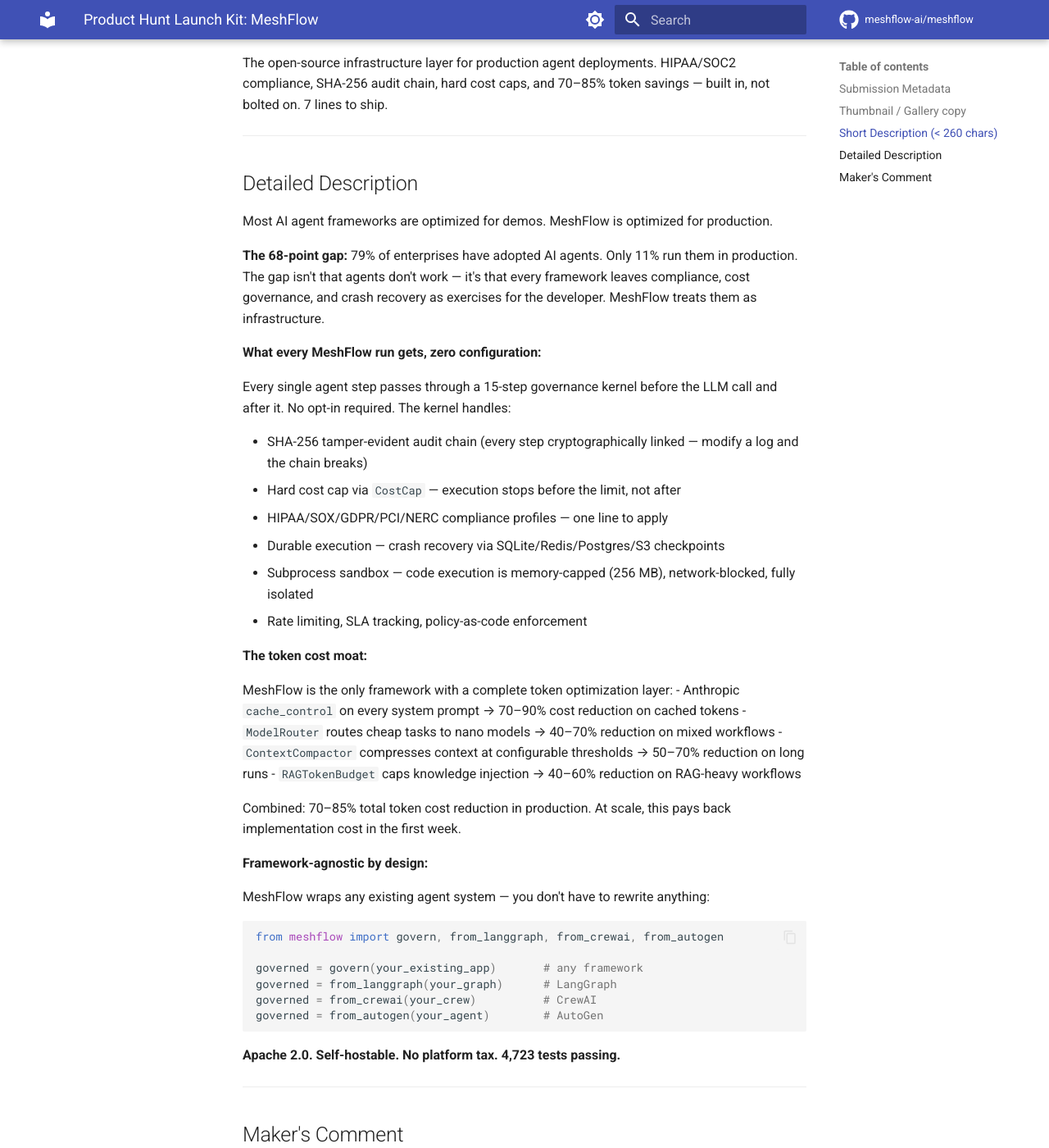
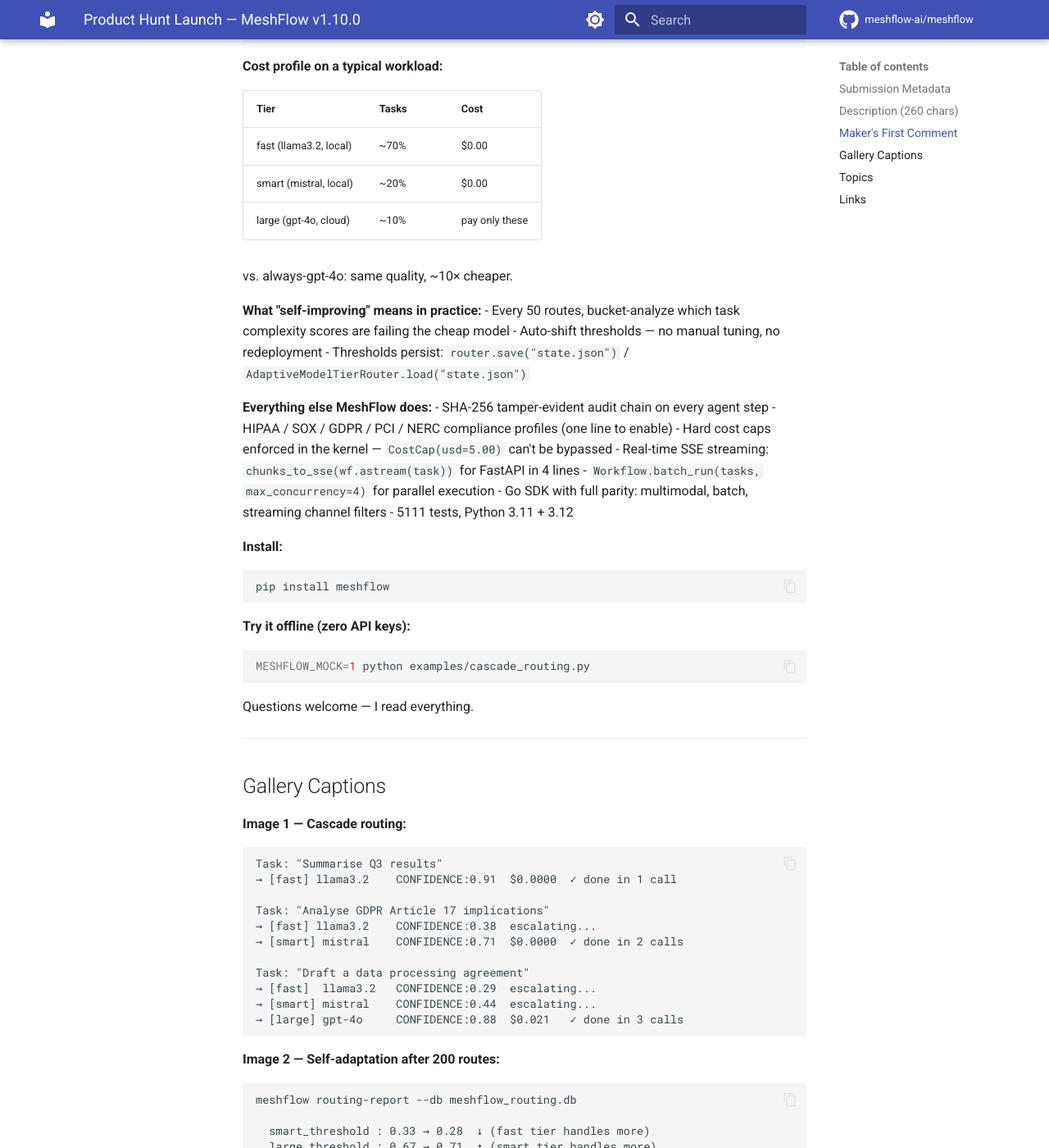
Before and after one commit to Anteneh-T-Tessema/meshflow, an MkDocs documentation site: the page built from docs/launch/product_hunt.md, in a window 1280 px wide and 1400 px high, scrolled down 1304 px. Shown: the whole window at 82% size. Built offline with MkDocs 1.6.1 and Material for MkDocs 9.7.7, drawn with Linux system fonts in a browser that asks for light colours; comment, search, counter and statistics services are not loaded; the version menu is left out; some of the changed text lies outside the part shown.

Commit message:
feat: sprint 91 — RedisMemoryBackend, FileMemoryBackend, launch docs
RedisMemoryBackend (memory_backends.py)
- save(session_id, snapshot) → setex (with TTL) or set (no TTL)
- load(session_id) → JSON-decoded snapshot or None
- delete(session_id), list_sessions() — prefix-scoped KEYS scan
- refresh_ttl(session_id) → bool — bump expiry without re-serialising
- Lazy connection: import redis only on first use (ImportError hints pip install)
- Optional TTL for automatic expiry (e.g. 24h for conversation history)
- Optional key prefix for multi-tenant isolation (default: "meshflow:memory:")
- Thread-safe: single client reused across calls via double-checked locking

FileMemoryBackend (memory_backends.py)
- Zero external dependencies — stdlib json + os only
- Atomic writes: write .tmp then os.replace() — no partial files on crash
- Session ID sanitisation: alnum + hyphen + underscore only (dots excluded
  to prevent ".." path traversal)
- Directory created automatically on __init__
- Human-readable indented JSON files — grep/cat friendly for debugging

Both backends implement the full MemoryBackend ABC:
  save / load / delete / list_sessions

Exports: RedisMemoryBackend, FileMemoryBackend (meshflow.__init__)

40 new tests in test_sprint91.py:
  TestFileMemoryBackend (15): save/load/delete, list, overwrite, atomic write,
    sanitisation, nested dir, human-readable JSON, isinstance check
  TestRedisMemoryBackendInterface (7): exported, isinstance, key prefix, TTL,
    missing redis ImportError
  TestRedisMemoryBackendWithMock (9): full CRUD via in-process mock, setex
    when TTL set, refresh_ttl
  TestBackendContract (9): parametrised — all three in-process backends pass
    the same save/load/delete/list/overwrite contract

Launch docs (v1.10.0):
  docs/launch/show_hn.md — rewritten around cascade router story; includes
    the 5-factor scorer formula, ε-greedy annealing schedule, 3 HN questions
  docs/launch/product_hunt.md — rewritten with gallery captions, cost table,
    FastAPI SSE 4-liner, maker comment

ROADMAP: mark Show HN + Product Hunt + Redis + File backends as shipped

5111 tests passing (40 new)

Co-Authored-By: Claude Sonnet 4.6 <noreply@anthropic.com>

````diff
--- a/docs/launch/product_hunt.md
+++ b/docs/launch/product_hunt.md
@@ -1,130 +1,145 @@
-# Product Hunt Launch Kit: MeshFlow
+# Product Hunt Launch — MeshFlow v1.10.0
 
 ## Submission Metadata
 
 - **Product Name**: MeshFlow
-- **Tagline**: 7 lines to a production-safe multi-agent workflow — the Stripe of agent infrastructure
-- **Topics**: Developer Tools, Artificial Intelligence, Open Source
-- **Keywords**: AI Agents, LLM Orchestration, Multi-Agent, HIPAA, SOC 2, ISO 27001, EU AI Act, Zero Trust, Governance
+- **Tagline**: Multi-agent pipelines that start cheap and get smarter every run
+- **Category**: Developer Tools / AI
+- **Website**: https://meshflow.dev
+- **GitHub**: https://github.com/Anteneh-T-Tessema/meshflow
 
 ---
 
-## Thumbnail / Gallery copy
+## Description (260 chars)
 
-**Slide 1 — The hook**
-> 79% of enterprises adopted AI agents. Only 11% run them in production.
-> MeshFlow closes the gap.
+MeshFlow routes each task to the cheapest model that can handle it — local llama3.2 for simple tasks, cloud GPT-4o only when confidence is low. Self-improving: thresholds auto-adapt from CONFIDENCE signals. HIPAA/SOX/GDPR built in. 5111 tests.
 
-**Slide 2 — The 7-line demo**
+---
+
+## Maker's First Comment
+
+Hey Product Hunt 👋
+
+I'm Anteneh, the maker of MeshFlow. Thanks for checking it out.
+
+**The problem I kept hitting:** You build a multi-agent pipeline, hardcode `gpt-4o` everywhere because it's the safe choice, and then watch your API bill climb while 70% of your tasks could have been handled by a free local model.
+
+**What v1.10.0 adds:** A cascade router that starts with the cheapest model and escalates automatically — but only when the agent itself isn't confident enough.
+
 ```python
-from meshflow import Workflow, CostCap, Agent
+from meshflow import (
+    Workflow, Agent, CostCap,
+    AdaptiveModelTierRouter, ModelTier, CascadeRouter,
+)
 
-wf = Workflow(cost_cap=CostCap(usd=5.00))
-wf.add(Agent('researcher'), Agent('analyst'), Agent('writer'))
-result = wf.run('Write a competitive analysis')
-# Compliant. Durable. Audited. Cost-capped.
+router = AdaptiveModelTierRouter(
+    tiers=[
+        ModelTier("fast",  "llama3.2",   max_tokens=512),   # local, $0.00
+        ModelTier("smart", "mistral:7b", max_tokens=2048),  # local, $0.00
+        ModelTier("large", "gpt-4o",     max_tokens=4096),  # pay only here
+    ],
+    adapt_every=50,  # auto-adjust thresholds every 50 routes
+)
+
+cascade = CascadeRouter(router, escalation_threshold=0.65)
+
+wf = Workflow(cost_cap=CostCap(usd=0.50))
+wf.add(Agent("analyst", model_router=cascade, cascade_threshold=0.65))
 ```
 
-**Slide 3 — What every run gets**
-- ✅ SHA-256 tamper-evident audit chain
-- ✅ Hard cost cap (stops before overage, not after)
-- ✅ HIPAA/SOX/GDPR/ISO 27001/EU AI Act compliance built-in
-- ✅ Zero Trust: cryptographic agent identity, deny-by-default RBAC
-- ✅ Crash recovery across SQLite/Redis/Postgres/S3
-- ✅ 70–85% token cost reduction
-- ✅ Zero configuration
+**Cost profile on a typical workload:**
 
-**Slide 4 — The Stripe parallel**
-> Stripe made payment infrastructure something developers could trust with production money.
-> MeshFlow makes agent infrastructure something engineers can trust with production workloads.
+| Tier | Tasks | Cost |
+|---|---|---|
+| fast (llama3.2, local) | ~70% | $0.00 |
+| smart (mistral, local) | ~20% | $0.00 |
+| large (gpt-4o, cloud) | ~10% | pay only these |
 
-**Slide 5 — Install**
+vs. always-gpt-4o: same quality, ~10× cheaper.
+
+**What "self-improving" means in practice:**
+- Every 50 routes, bucket-analyze which task complexity scores are failing the cheap model
+- Auto-shift thresholds — no manual tuning, no redeployment
+- Thresholds persist: `router.save("state.json")` / `AdaptiveModelTierRouter.load("state.json")`
+
+**Everything else MeshFlow does:**
+- SHA-256 tamper-evident audit chain on every agent step
+- HIPAA / SOX / GDPR / PCI / NERC compliance profiles (one line to enable)
+- Hard cost caps enforced in the kernel — `CostCap(usd=5.00)` can't be bypassed
+- Real-time SSE streaming: `chunks_to_sse(wf.astream(task))` for FastAPI in 4 lines
+- `Workflow.batch_run(tasks, max_concurrency=4)` for parallel execution
+- Go SDK with full parity: multimodal, batch, streaming channel filters
+- 5111 tests, Python 3.11 + 3.12
+
+**Install:**
 ```bash
 pip install meshflow
 ```
-> Apache 2.0 · Self-hostable · No platform tax
+
+**Try it offline (zero API keys):**
+```bash
+MESHFLOW_MOCK=1 python examples/cascade_routing.py
+```
+
+Questions welcome — I read everything.
 
 ---
 
-## Short Description (< 260 chars)
+## Gallery Captions
 
-The open-source infrastructure layer for production agent deployments. HIPAA/SOC2 compliance, SHA-256 audit chain, hard cost caps, and 70–85% token savings — built in, not bolted on. 7 lines to ship.
+**Image 1 — Cascade routing:**
+```
+Task: "Summarise Q3 results"
+→ [fast] llama3.2    CONFIDENCE:0.91  $0.0000  ✓ done in 1 call
+
+Task: "Analyse GDPR Article 17 implications"
+→ [fast] llama3.2    CONFIDENCE:0.38  escalating...
+→ [smart] mistral    CONFIDENCE:0.71  $0.0000  ✓ done in 2 calls
+
+Task: "Draft a data processing agreement"
+→ [fast]  llama3.2   CONFIDENCE:0.29  escalating...
+→ [smart] mistral    CONFIDENCE:0.44  escalating...
+→ [large] gpt-4o     CONFIDENCE:0.88  $0.021   ✓ done in 3 calls
+```
+
+**Image 2 — Self-adaptation after 200 routes:**
+```
+meshflow routing-report --db meshflow_routing.db
+
+  smart_threshold : 0.33 → 0.28  ↓ (fast tier handles more)
+  large_threshold : 0.67 → 0.71  ↑ (smart tier handles more)
+  cost saved      : $2.40 vs always-gpt-4o  (80% reduction)
+```
+
+**Image 3 — Per-agent cost attribution:**
+```python
+result.agent_costs   # {"planner": 0.0, "researcher": 0.0, "writer": 0.021}
+result.cloud_agents  # ["writer"]
+result.total_cost_usd  # 0.021
+```
+
+**Image 4 — FastAPI SSE endpoint (4 lines):**
+```python
+@app.get("/stream")
+async def stream(task: str):
+    return StreamingResponse(
+        chunks_to_sse(wf.astream(task)),
+        media_type="text/event-stream",
+    )
+```
 
 ---
 
-## Detailed Description
+## Topics
+- Developer Tools
+- Artificial Intelligence
+- Open Source
+- Python
+- LLM
 
-Most AI agent frameworks are optimized for demos. MeshFlow is optimized for production.
-
-**The 68-point gap:** 79% of enterprises have adopted AI agents. Only 11% run them in production. The gap isn't that agents don't work — it's that every framework leaves compliance, cost governance, and crash recovery as exercises for the developer. MeshFlow treats them as infrastructure.
-
-**What every MeshFlow run gets, zero configuration:**
-
-Every single agent step passes through a 15-step governance kernel before the LLM call and after it. No opt-in required. The kernel handles:
-
-- SHA-256 tamper-evident audit chain (every step cryptographically linked — modify a log and the chain breaks)
-- Hard cost cap via `CostCap` — execution stops before the limit, not after
-- HIPAA/SOX/GDPR/PCI/NERC compliance profiles — one line to apply
-- Durable execution — crash recovery via SQLite/Redis/Postgres/S3 checkpoints
-- Subprocess sandbox — code execution is memory-capped (256 MB), network-blocked, fully isolated
-- Rate limiting, SLA tracking, policy-as-code enforcement
-
-**The token cost moat:**
-
-MeshFlow is the only framework with a complete token optimization layer:
-- Anthropic `cache_control` on every system prompt → 70–90% cost reduction on cached tokens
-- `ModelRouter` routes cheap tasks to nano models → 40–70% reduction on mixed workflows
-- `ContextCompactor` compresses context at configurable thresholds → 50–70% reduction on long runs
-- `RAGTokenBudget` caps knowledge injection → 40–60% reduction on RAG-heavy workflows
-
-Combined: 70–85% total token cost reduction in production. At scale, this pays back implementation cost in the first week.
-
-**Framework-agnostic by design:**
-
-MeshFlow wraps any existing agent system — you don't have to rewrite anything:
-
-```python
-from meshflow import govern, from_langgraph, from_crewai, from_autogen
-
-governed = govern(your_existing_app)       # any framework
-governed = from_langgraph(your_graph)      # LangGraph
-governed = from_crewai(your_crew)          # CrewAI
-governed = from_autogen(your_agent)        # AutoGen
-```
-
-**Apache 2.0. Self-hostable. No platform tax. 4,723 tests passing.**
-
----
-
-## Maker's Comment
-
-Hi Hunters,
-
-We spent the past year building agent systems for banks, clinical operations teams, and engineering organizations. Every single time, we hit the same four walls: the security team blocked it (no sandbox), the finance team blocked it (no cost cap), the compliance team blocked it (no audit trail), and the infrastructure team blocked it (no crash recovery).
-
-We realized the frameworks weren't the problem — the missing layer was. Every team was solving the same set of hard problems from scratch, after the framework failed them in production.
-
-MeshFlow is the layer that was missing. It doesn't replace LangGraph or CrewAI. It makes them safe to ship.
-
-Try it in 60 seconds (no API key required):
-
-```bash
-pip install meshflow
-python -c "
-import os; os.environ['MESHFLOW_MOCK'] = '1'
-from meshflow import Workflow, CostCap, Agent
-wf = Workflow(cost_cap=CostCap(usd=5.00), mode='sandbox')
-wf.add(Agent('researcher'), Agent('analyst'))
-print(wf.run('What makes AI agents fail in production?').summary())
-"
-```
-
-We'd love to know: what's blocking your team from shipping agents to production right now?
-
-— The MeshFlow Team
-
-**GitHub:** https://github.com/Anteneh-T-Tessema/meshflow
-**Docs:** https://meshflow.dev
-**PyPI:** https://pypi.org/project/meshflow/ (v1.6.0)
-**npm:** https://www.npmjs.com/package/meshflow-sdk (v1.6.0)
-**Rust:** https://crates.io/crates/meshflow-sdk (v1.6.0)
+## Links
+- GitHub: https://github.com/Anteneh-T-Tessema/meshflow
+- Docs: https://meshflow.dev/docs
+- PyPI: https://pypi.org/project/meshflow/
+- Docker: `docker pull ghcr.io/anteneh-t-tessema/meshflow-mcp:1.10.0`
+- QUICKSTART.md: https://github.com/Anteneh-T-Tessema/meshflow/blob/main/QUICKSTART.md
--- a/meshflow/__init__.py
+++ b/meshflow/__init__.py
@@ -233,6 +233,8 @@ from meshflow.intelligence.memory_backends import (
     InMemoryBackend,
     SQLiteMemoryBackend,
     PostgresMemoryBackend,
+    RedisMemoryBackend,
+    FileMemoryBackend,
     snapshot_from_memory,
     restore_memory,
 )
@@ -762,6 +764,8 @@ __all__ = [
     "InMemoryBackend",
     "SQLiteMemoryBackend",
     "PostgresMemoryBackend",
+    "RedisMemoryBackend",
+    "FileMemoryBackend",
     "snapshot_from_memory",
     "restore_memory",
     # ── LLM response cache ────────────────────────────────────────────────────
````
Also changed, not shown: ROADMAP.md (+4 -2 lines), docs/launch/show_hn.md (+97 -84 lines), 2 other files.
